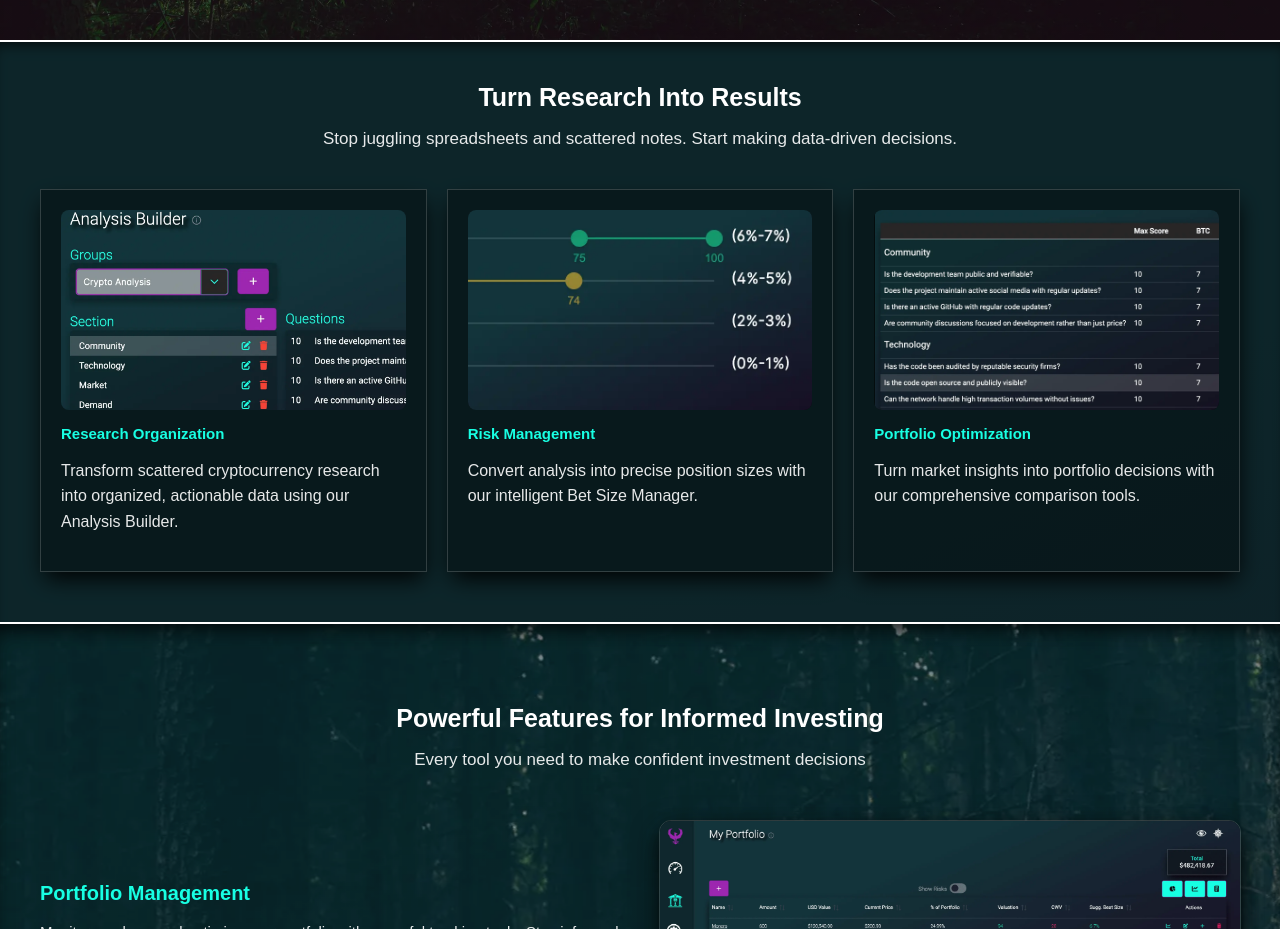
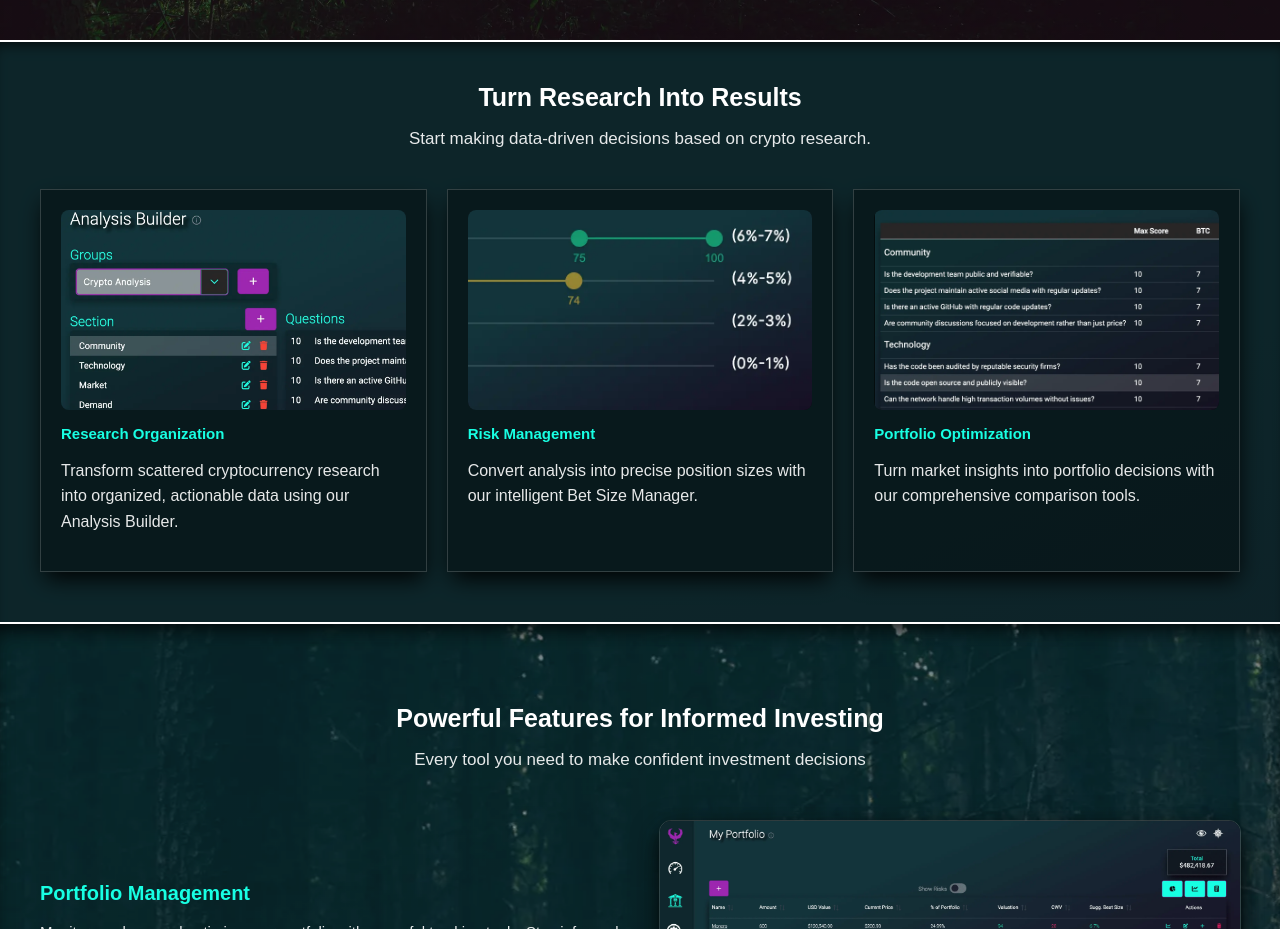
Before and after one commit to razorsyntax/fundamentally-fleek, an Angular app: page / in a window 1280 px wide. Shown: the part 820-1749 px from the top of the page. Built offline with nearby package versions, Linux system fonts and the light colour scheme.

Commit message:
changed messaging

```diff
--- a/src/app/library/components/value-proposition/value-proposition.component.html
+++ b/src/app/library/components/value-proposition/value-proposition.component.html
@@ -2,8 +2,7 @@
   <div class="section-header">
     <h2>Turn Research Into Results</h2>
     <p class="subtitle">
-      Stop juggling spreadsheets and scattered notes. Start making data-driven
-      decisions.
+      Start making data-driven decisions based on crypto research.
     </p>
   </div>
 
```
